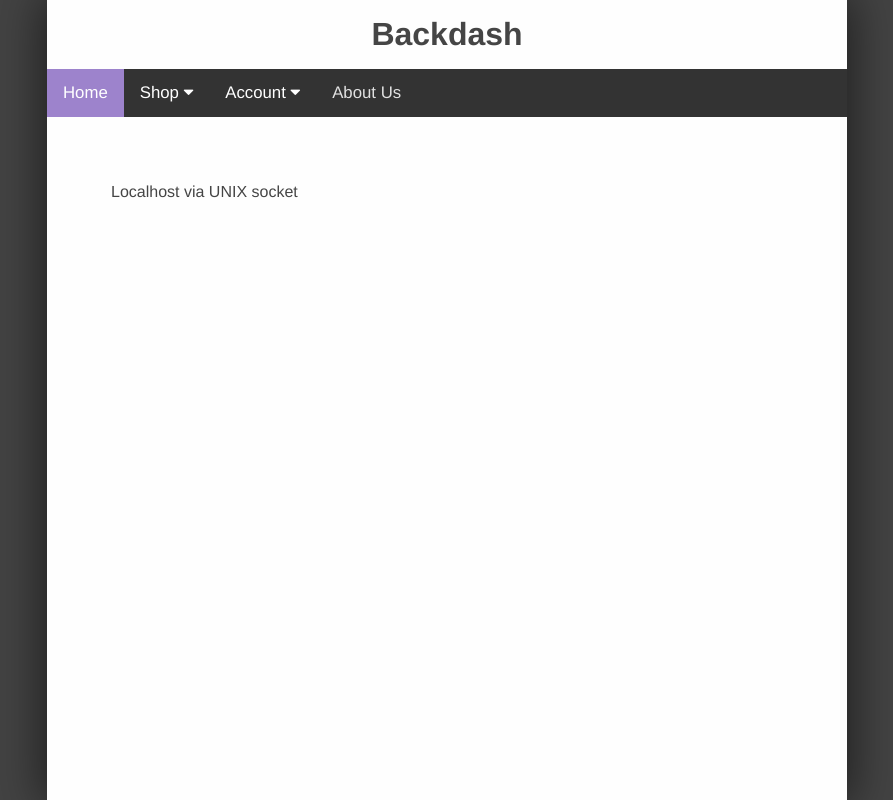
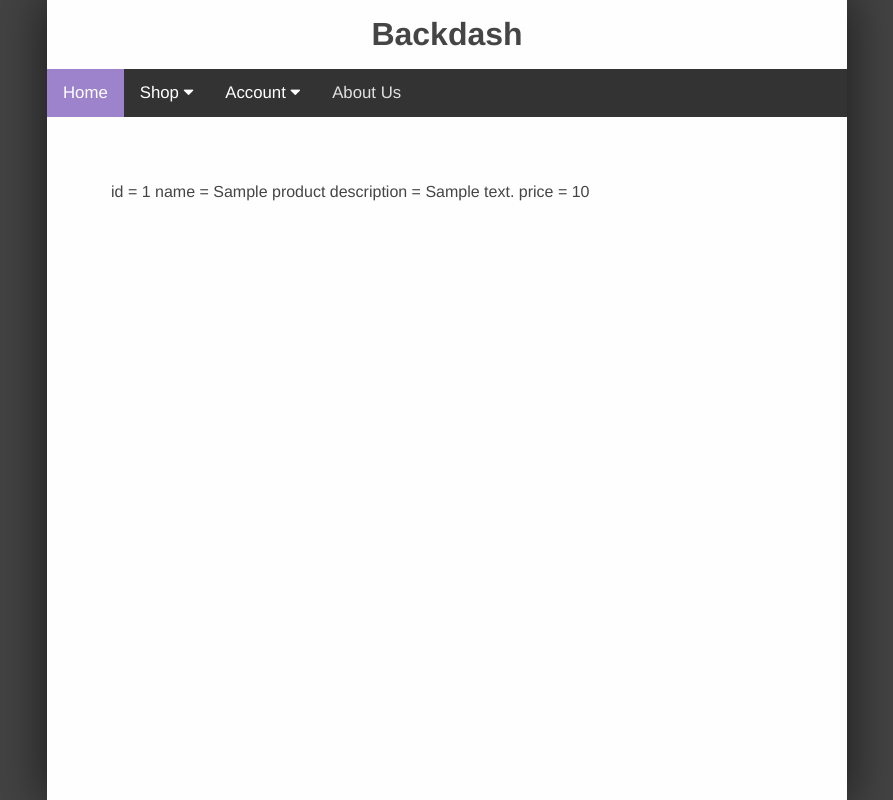
Before and after one commit to MajorArkwolf/backdash-store-1, a PHP site: page / in a window 1280 px wide. Shown: the whole page, without its empty margins (193-1086 px from the left). Run offline with PHP 8.4, Linux system fonts and the light colour scheme; tables that the repository leaves empty or names only in its code hold one stand-in row (values such as "Sample post").

Commit message:
Mysql select test

```diff
--- a/index.php
+++ b/index.php
@@ -24,11 +24,21 @@
       <div class="text-area">
         <p>
         <?php
-          $mysqli = new mysqli("localhost", "X32019269", "X32019269", "X32019269");
-          if ($mysqli->connect_errno) {
-              echo "Failed to connect to MySQL: (" . $mysqli->connect_errno . ") " . $mysqli->connect_error;
-          }
-          echo $mysqli->host_info . "\n";
+            $mysqli = new mysqli("localhost", "X32019269", "X32019269", "X32019269");
+
+            if ($mysqli->connect_errno) {
+                echo "Failed to connect to MySQL: (" . $mysqli->connect_errno . ") " . $mysqli->connect_error;
+            }
+
+            $res = $mysqli->query("select * from Products");
+
+            while ($row = $res->fetch_assoc()) {
+                echo " id = " . $row['id'] . "\n";
+                echo " name = " . $row['name'] . "\n";
+                echo " description = " . $row['description'] . "\n";
+                echo " price = " . $row['price'] . "\n";
+            }
+
         ?>
         </p>
       </div>
```
